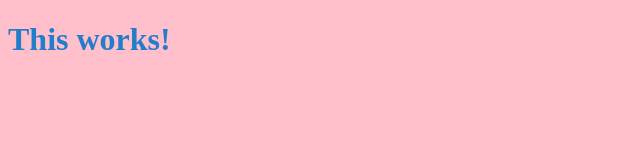
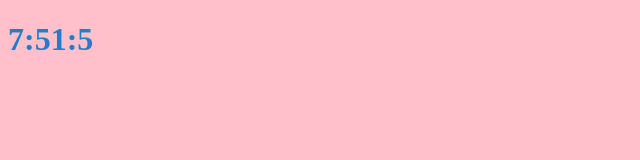
Before and after one commit to s2lululala/Nomad_JS, a plain HTML site: page index.html in a window 1280 px wide. Shown: the whole page, without its empty margins (0-640 px from the left). Drawn offline with Linux system fonts and the light colour scheme.

Commit message:
JS Clock - simple

```diff
--- /dev/null
+++ b/clock.js
@@ -0,0 +1,16 @@
+const clockContainer = document.querySelector(".js-clock"),
+clockTitle = clockContainer.querySelector("h1");
+
+function getTime(){
+    const date = new Date();
+    const minutes = date.getMinutes();
+    const hours = date.getHours();
+    const seconds = date.getSeconds();
+    clockTitle.innerText = `${hours}:${minutes}:${seconds}`;
+}
+
+function init(){
+    getTime();
+}
+
+init();
--- a/index.html
+++ b/index.html
@@ -7,8 +7,10 @@
 </head>
 
 <body>
-	<h1 id="title" class="btn">This works!</h1>
-  <script src="index.js"></script>
+    <div class="js-clock">
+        <h1>00:00</h1>
+    </div>
+    <script src="clock.js"></script>
 </body>
 
 </html>
```
